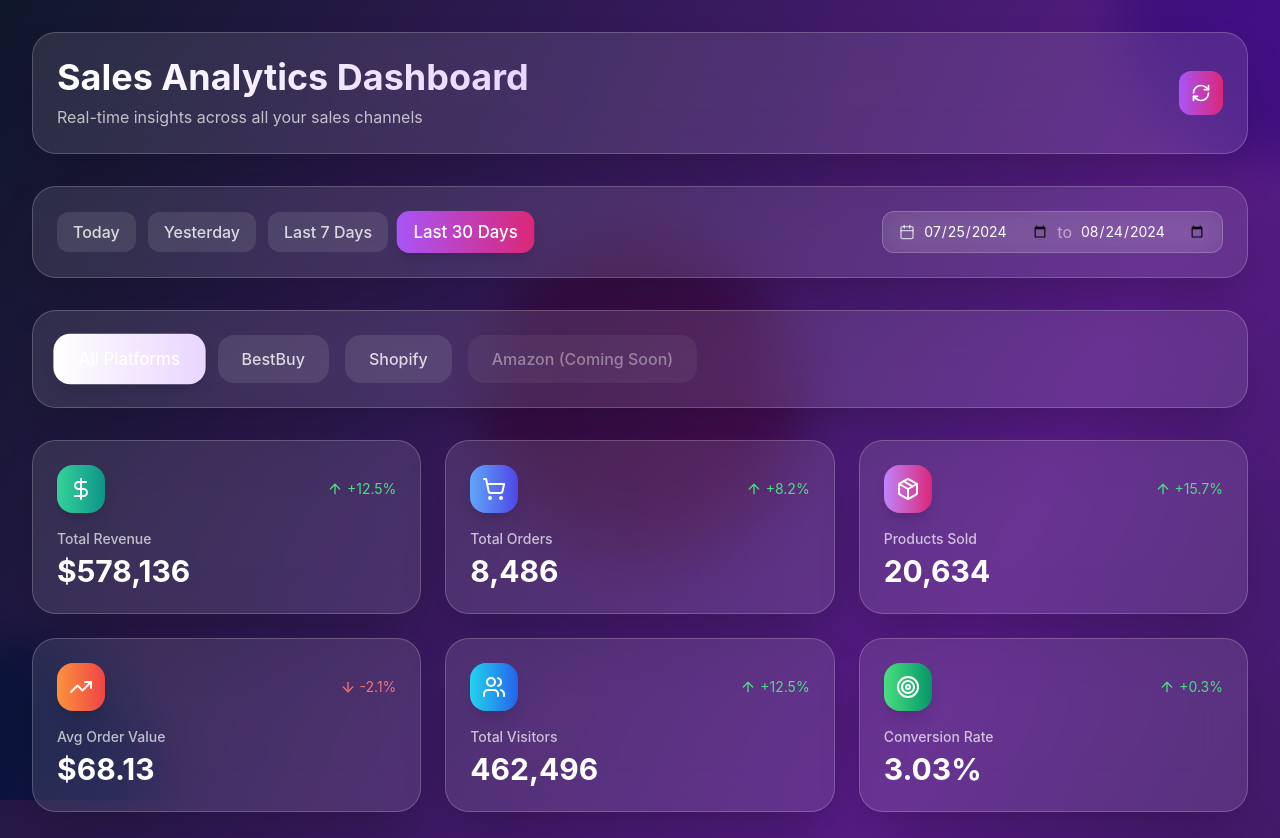
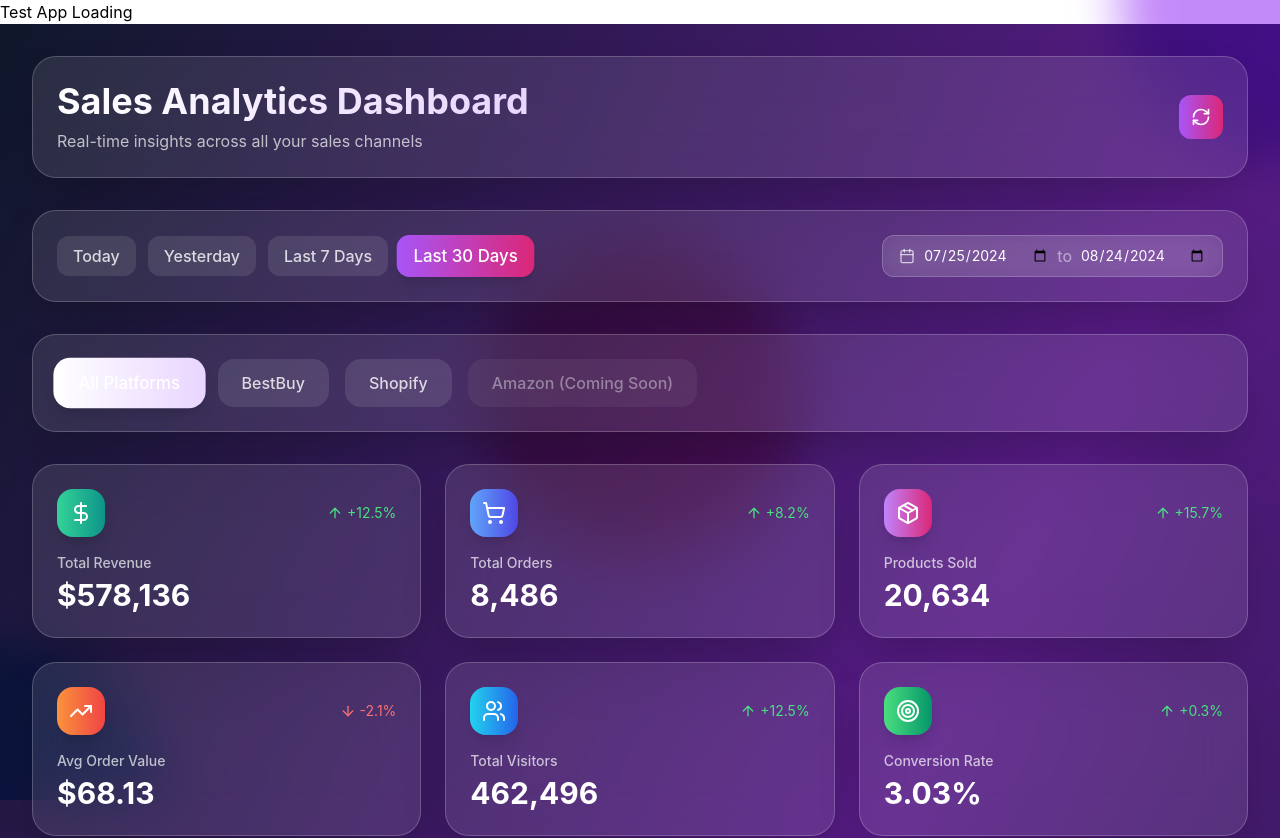
Before and after one commit to davinderpreet/ecommerce-analytics, a React (Create React App) app in the folder frontend/: page /dashboard in a window 1280 px wide. Shown: the top 838 px of the page. Built offline with nearby package versions, Linux system fonts and the light colour scheme.

Commit message:
Add test header to debug white screen issue

```diff
--- a/frontend/src/App.js
+++ b/frontend/src/App.js
@@ -24,14 +24,15 @@ function HomePage() {
 
 function App() {
   return (
-    <Router>
-      <div className="App">
+    <div className="App">
+      <h1>Test App Loading</h1>
+      <Router>
         <Routes>
           <Route path="/" element={<HomePage />} />
           <Route path="/dashboard" element={<Dashboard />} />
         </Routes>
-      </div>
-    </Router>
+      </Router>
+    </div>
   );
 }
 
```
